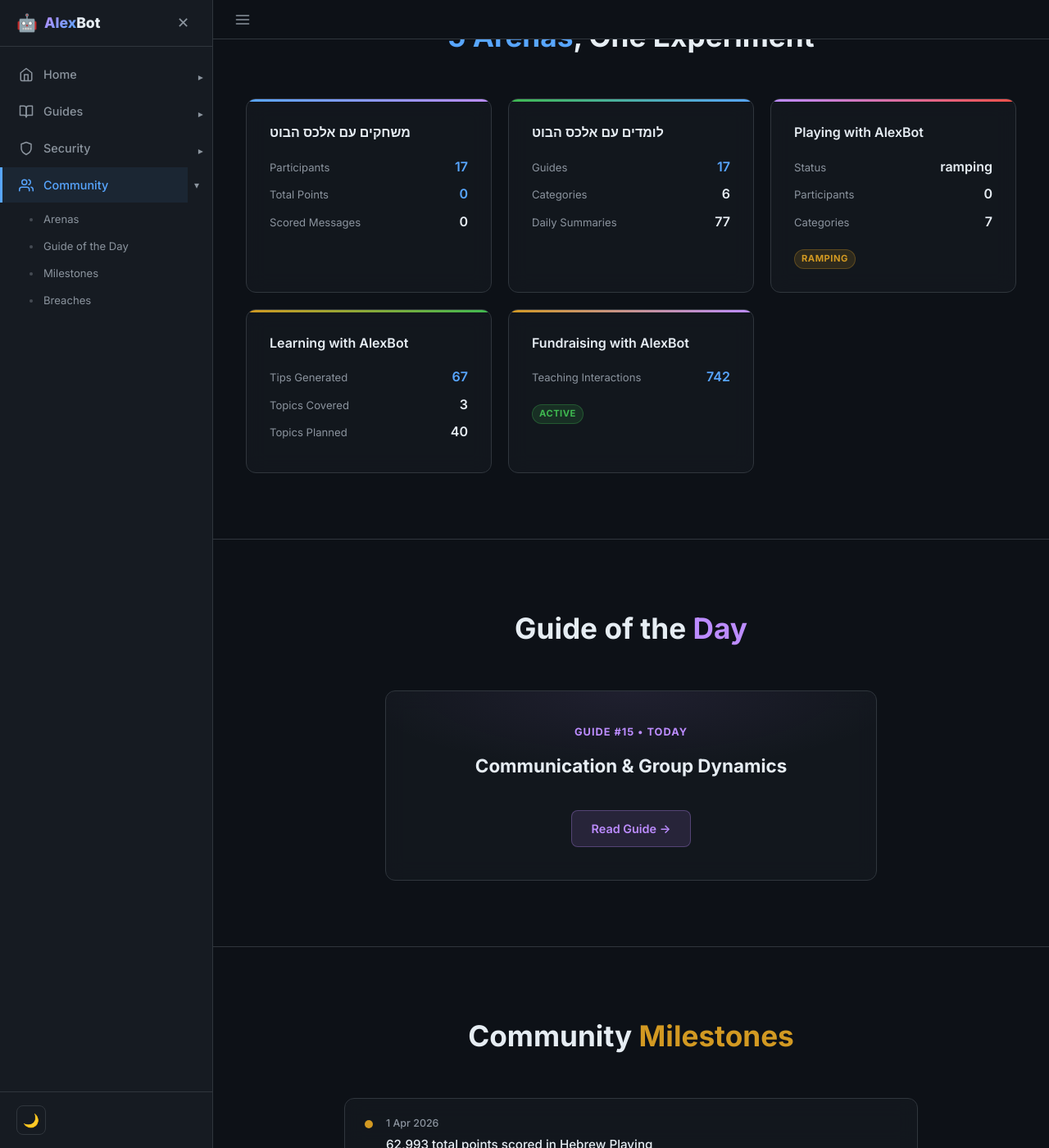
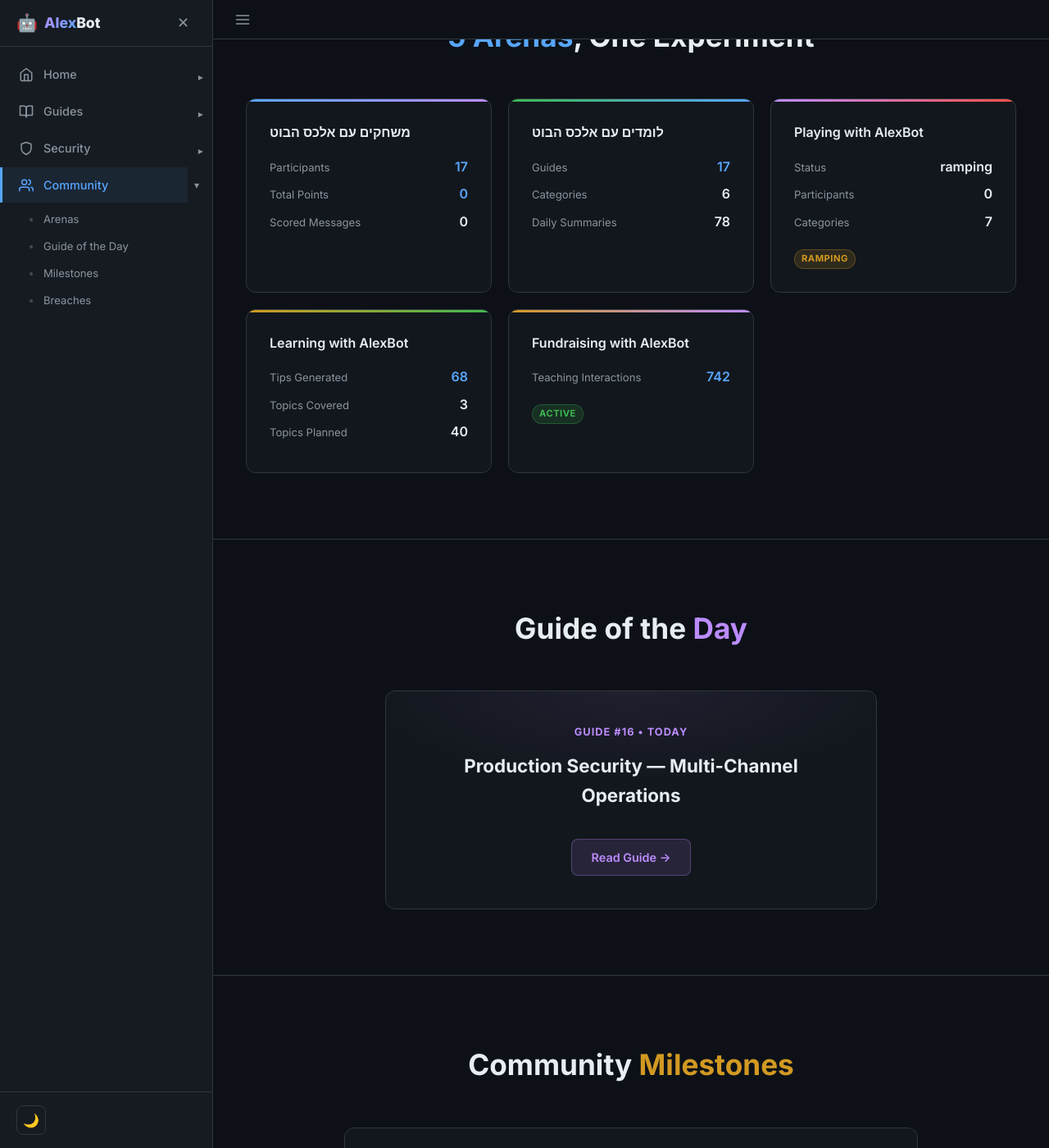
Before and after one commit to alexliv1234/alexbot-public, a Jekyll site: the page built from docs/community.html, in a window 1280 px wide and 1400 px high, scrolled down 450 px. Shown: the whole window at 82% size. Built offline with Jekyll 4.4.1, drawn with Linux system fonts in a browser that asks for light colours; some of the changed text lies outside the part shown.

Commit message:
📊 Auto-update community stats (2026-05-23_05-00)
Hebrew Playing: 17 players /  pts
Guides: 17 published | International: 0 playing

```diff
--- a/docs/assets/groups-data.json
+++ b/docs/assets/groups-data.json
@@ -1,6 +1,6 @@
 {
-  "lastUpdated": "2026-05-22",
-  "timestamp": "2026-05-22T17:02Z",
+  "lastUpdated": "2026-05-23",
+  "timestamp": "2026-05-23T02:00Z",
   "hebrewPlaying": {
     "name": "משחקים עם אלכס הבוט",
     "participants": 17,
@@ -12,7 +12,7 @@
     "name": "לומדים עם אלכס הבוט",
     "guides": 17,
     "categories": 6,
-    "dailySummaries": 77,
+    "dailySummaries": 78,
     "qaExchanges": 3
   },
   "intlPlaying": {
@@ -23,7 +23,7 @@
   },
   "intlLearning": {
     "name": "Learning with AlexBot",
-    "tipsGenerated": 67,
+    "tipsGenerated": 68,
     "topicsCovered": 3,
     "topicsPlanned": 40,
     "deliveryFailures": 2
@@ -53,9 +53,9 @@
     }
   ],
   "guideOfTheDay": {
-    "num": 15,
-    "title": "Communication & Group Dynamics",
-    "slug": "15-communication-group-dynamics"
+    "num": 16,
+    "title": "Production Security — Multi-Channel Operations",
+    "slug": "16-production-security-multi-channel"
   },
   "communityMilestones": [
     {
```
